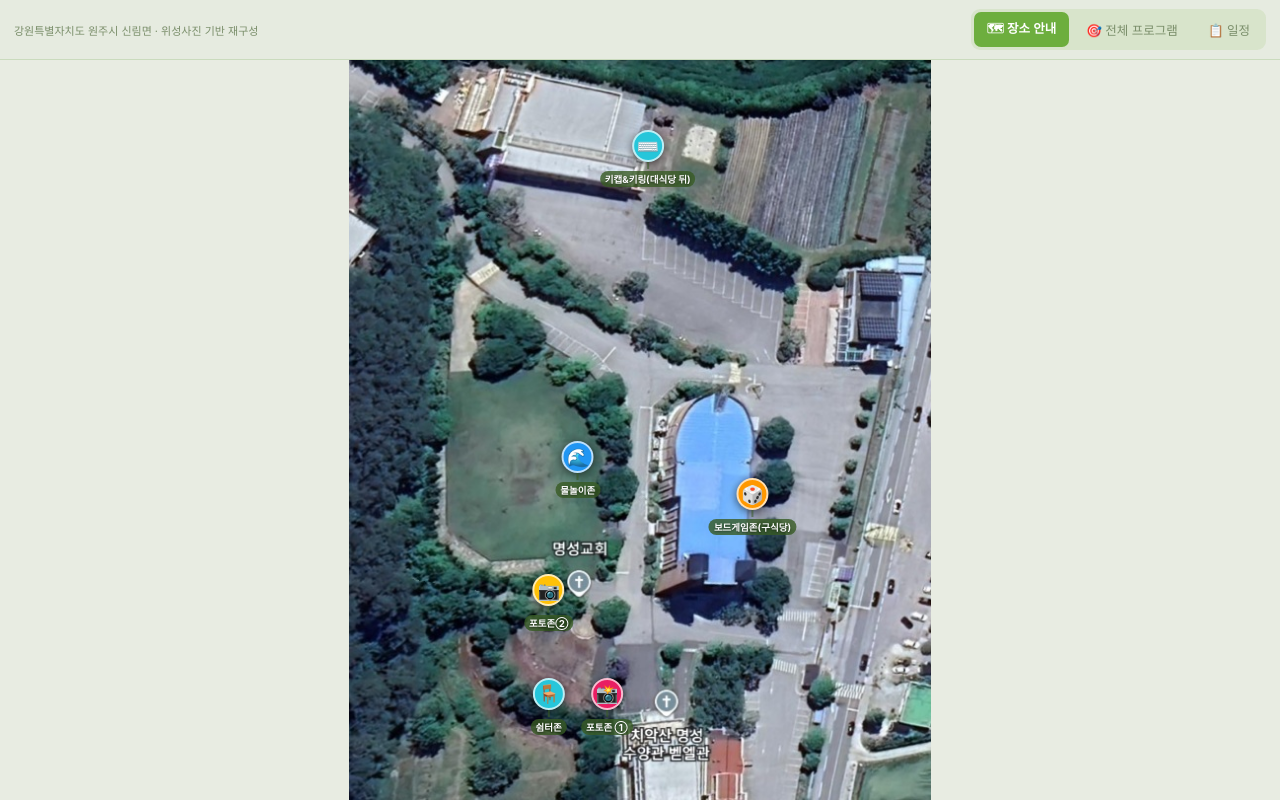
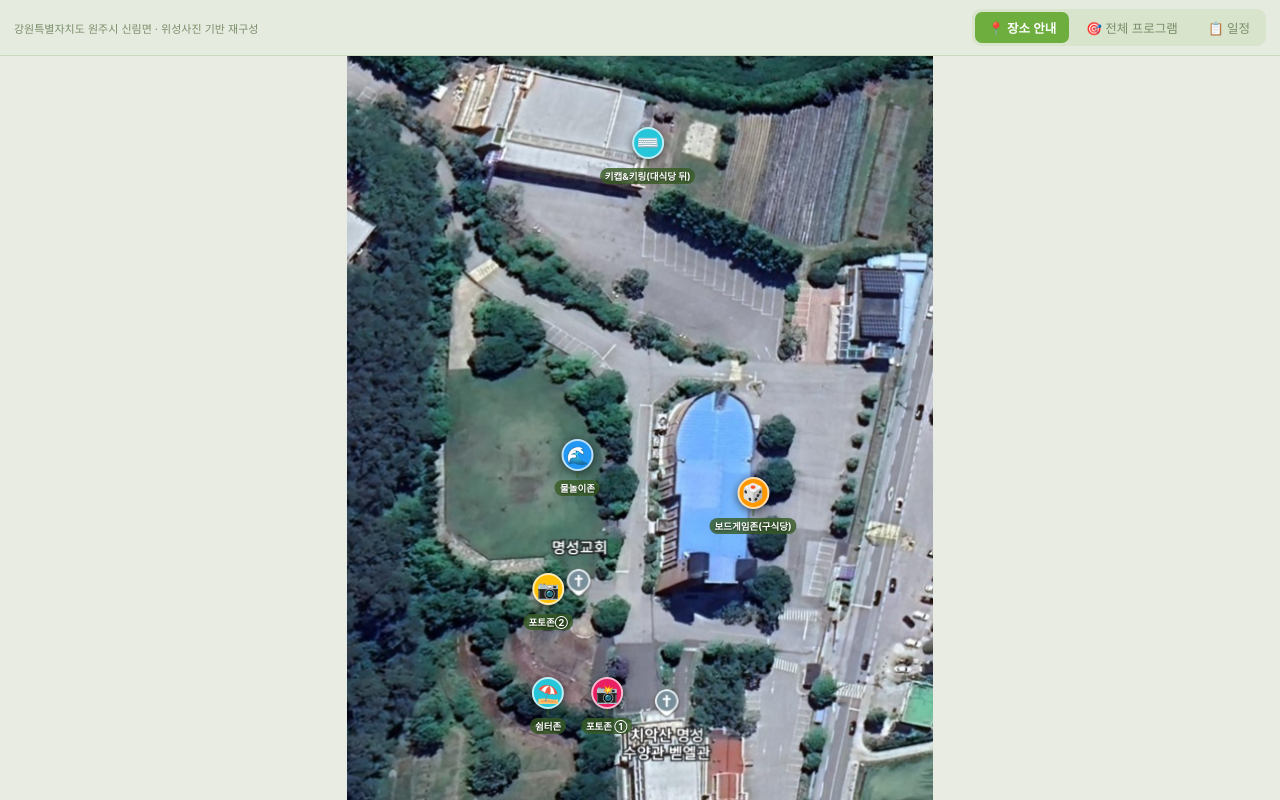
Before and after one commit to mine0117/test2, a plain HTML site: page index.html in a window 1280 px wide. Drawn offline with Linux system fonts and the light colour scheme.

Commit message:
update index.html

```diff
--- a/index.html
+++ b/index.html
@@ -10,7 +10,14 @@
     --text:#2B3226; --muted:#7A8E6A; --accent:#6DAE3E; --gold:#E8A0A8; --ok:#7DB84A;
   }
   *{box-sizing:border-box}
-  html,body{margin:0;height:100%;overflow:hidden;background:var(--bg);color:var(--text);
+  html,body{margin:0;height:100%;overflow:hidden;background:
+    radial-gradient(ellipse 90% 60% at 10% 20%, rgba(170,220,130,0.55) 0%, transparent 65%),
+    radial-gradient(ellipse 70% 55% at 80% 75%, rgba(130,200,100,0.50) 0%, transparent 60%),
+    radial-gradient(ellipse 50% 40% at 5% 85%,  rgba(230,155,160,0.30) 0%, transparent 55%),
+    radial-gradient(ellipse 45% 35% at 92% 10%, rgba(195,230,150,0.40) 0%, transparent 50%),
+    radial-gradient(ellipse 60% 45% at 55% 50%, rgba(155,210,115,0.25) 0%, transparent 60%),
+    #f5f8f0;
+  color:var(--text);
     font-family:-apple-system,BlinkMacSystemFont,"Apple SD Gothic Neo","Pretendard","Noto Sans KR","Malgun Gothic",system-ui,sans-serif}
   #root{height:100dvh;display:flex;flex-direction:column}
 
@@ -199,7 +206,7 @@
   <div id="top">
     <span class="meta">강원특별자치도 원주시 신림면 · 위성사진 기반 재구성</span>
     <div class="tabs">
-      <button id="tab3d" class="on">🗺 장소 안내</button>
+      <button id="tab3d" class="on">📍 장소 안내</button>
       <button id="tabPhoto">🎯 전체 프로그램</button>
       <button id="tabSched">📋 일정</button>
     </div>
@@ -1049,7 +1056,7 @@ var SPOTS = [
     tip:'포토존 ①과 함께 이용하세요!' },
   { id:'photo_shelter', nm:'쉼터존', sub:'헤세드 히브리어 + 타투 스티커', zone:'shelter',
     px:[490,470], mapPos:[35,92], img:'쉼터존1.png',
-    location:'벧엘관 옆 야외 쉼터', color:'#26C6DA', icon:'🪑',
+    location:'벧엘관 옆 야외 쉼터', color:'#26C6DA', icon:'⛱️',
     items:['헤세드 히브리어 포토존','헤세드 타투 스티커 체험','야외 의자 & 해먹 휴식'],
     tip:'타투 스티커 붙이고 물놀이 가면 분위기 UP!' },
   { id:'photo_indoor', nm:'키캡&키링(대식당 뒤)', sub:'거울 셀카 + 키캡 키링', zone:'shelter',
```
